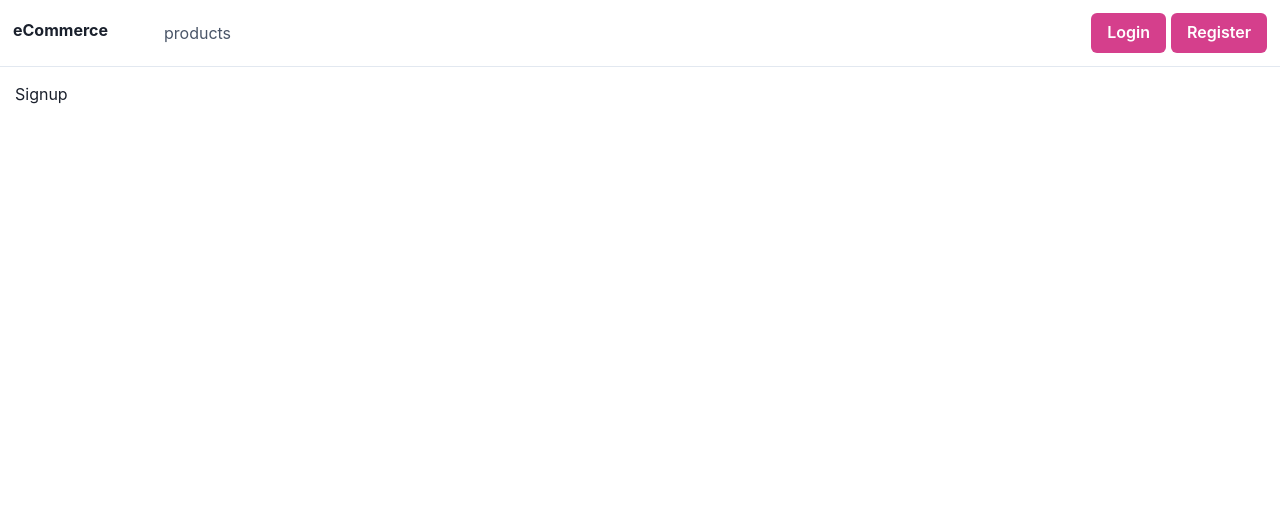
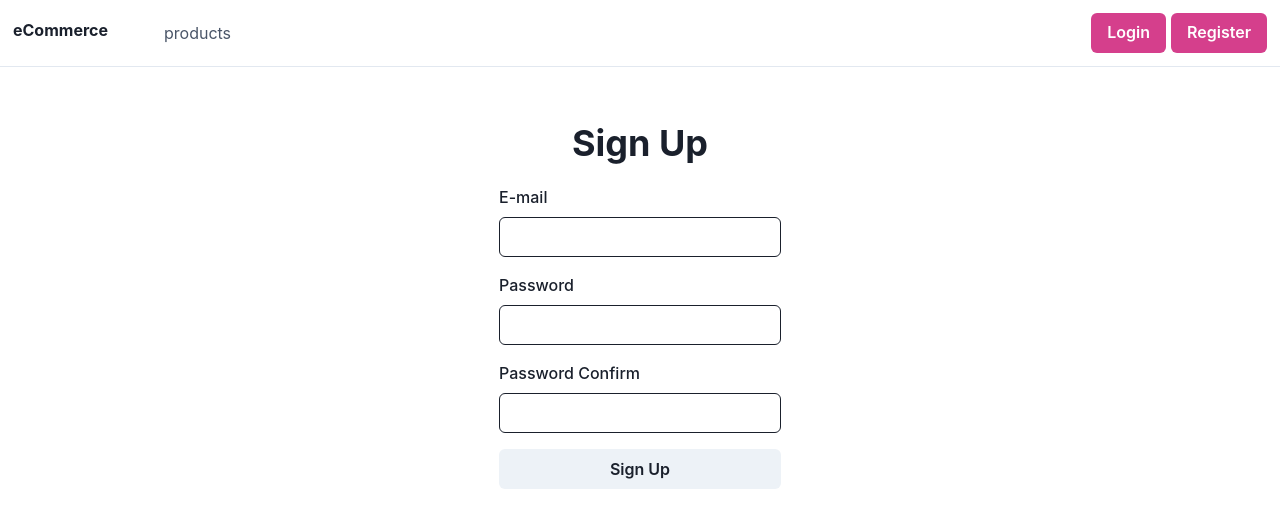
Before and after one commit to bunyaminabic/ecommerce-app, a React (Create React App) app in the folder client/: page /signup in a window 1280 px wide. Shown: the top 528 px of the page. Built offline with nearby package versions, Linux system fonts and the light colour scheme.

Commit message:
user registration processes

```diff
--- a/client/package.json
+++ b/client/package.json
@@ -11,6 +11,7 @@
     "@testing-library/react": "^13.4.0",
     "@testing-library/user-event": "^13.5.0",
     "axios": "^1.6.7",
+    "formik": "^2.4.5",
     "framer-motion": "^11.0.5",
     "moment": "^2.30.1",
     "react": "^18.2.0",
@@ -19,7 +20,8 @@
     "react-query": "^3.39.3",
     "react-router-dom": "^6.22.0",
     "react-scripts": "5.0.1",
-    "web-vitals": "^2.1.4"
+    "web-vitals": "^2.1.4",
+    "yup": "^1.3.3"
   },
   "scripts": {
     "start": "react-scripts start",
--- a/client/src/pages/Auth/Signup/index.js
+++ b/client/src/pages/Auth/Signup/index.js
@@ -1,7 +1,76 @@
 import React from "react";
+import {
+  Flex,
+  Box,
+  Heading,
+  FormControl,
+  FormLabel,
+  Input,
+  Button,
+} from "@chakra-ui/react";
+import { useFormik } from "formik";
+import validationSchema from "./validations";
 
 function Signup() {
-  return <div>Signup</div>;
+  const formik = useFormik({
+    initialValues: {
+      email: "",
+      password: "",
+      passwordConfirm: "",
+    },
+    validationSchema,
+    onSubmit: async (values, bag) => {
+      console.log(values);
+    },
+  });
+  return (
+    <div>
+      <Flex align="center" width="full" justifyContent="center">
+        <Box pt={10}>
+          <Box textAlign="center">
+            <Heading>Sign Up</Heading>
+            <Box my={5} textAlign="center">
+              <form onSubmit={formik.handleSubmit}>
+                <FormControl>
+                  <FormLabel>E-mail</FormLabel>
+                  <Input
+                    name="email"
+                    onChange={formik.handleChange}
+                    onBlur={formik.handleBlur}
+                    value={formik.values.email}
+                  />
+                </FormControl>
+                <FormControl mt={4}>
+                  <FormLabel>Password</FormLabel>
+                  <Input
+                    name="password"
+                    type="password"
+                    onChange={formik.handleChange}
+                    onBlur={formik.handleBlur}
+                    value={formik.values.password}
+                  />
+                </FormControl>
+                <FormControl mt={4}>
+                  <FormLabel>Password Confirm</FormLabel>
+                  <Input
+                    name="passwordConfirm"
+                    type="password"
+                    onChange={formik.handleChange}
+                    onBlur={formik.handleBlur}
+                    value={formik.values.passwordConfirm}
+                  />
+                </FormControl>
+
+                <Button mt={4} width="full" type="submit">
+                  Sign Up
+                </Button>
+              </form>
+            </Box>
+          </Box>
+        </Box>
+      </Flex>
+    </div>
+  );
 }
 
 export default Signup;
--- /dev/null
+++ b/client/src/pages/Auth/Signup/validations.js
@@ -0,0 +1,19 @@
+import * as yup from "yup";
+const validations = yup.object().shape({
+  email: yup
+    .string()
+    .email("Geçerli bir email girin. ")
+    .required("Zorunlu alan"),
+
+  password: yup
+    .string()
+    .min(5, "Parolamısz en az 5 karakterli olmalıdır.")
+    .required("Zorunlu alan"),
+
+  passwordConfirm: yup
+    .string()
+    .oneOf([yup.ref("password")], "Parolalar uyuşmuyor.")
+    .required(),
+});
+
+export default validations;
```
Also changed, not shown: 2 other files (tests, documents, lock files or other folders).
